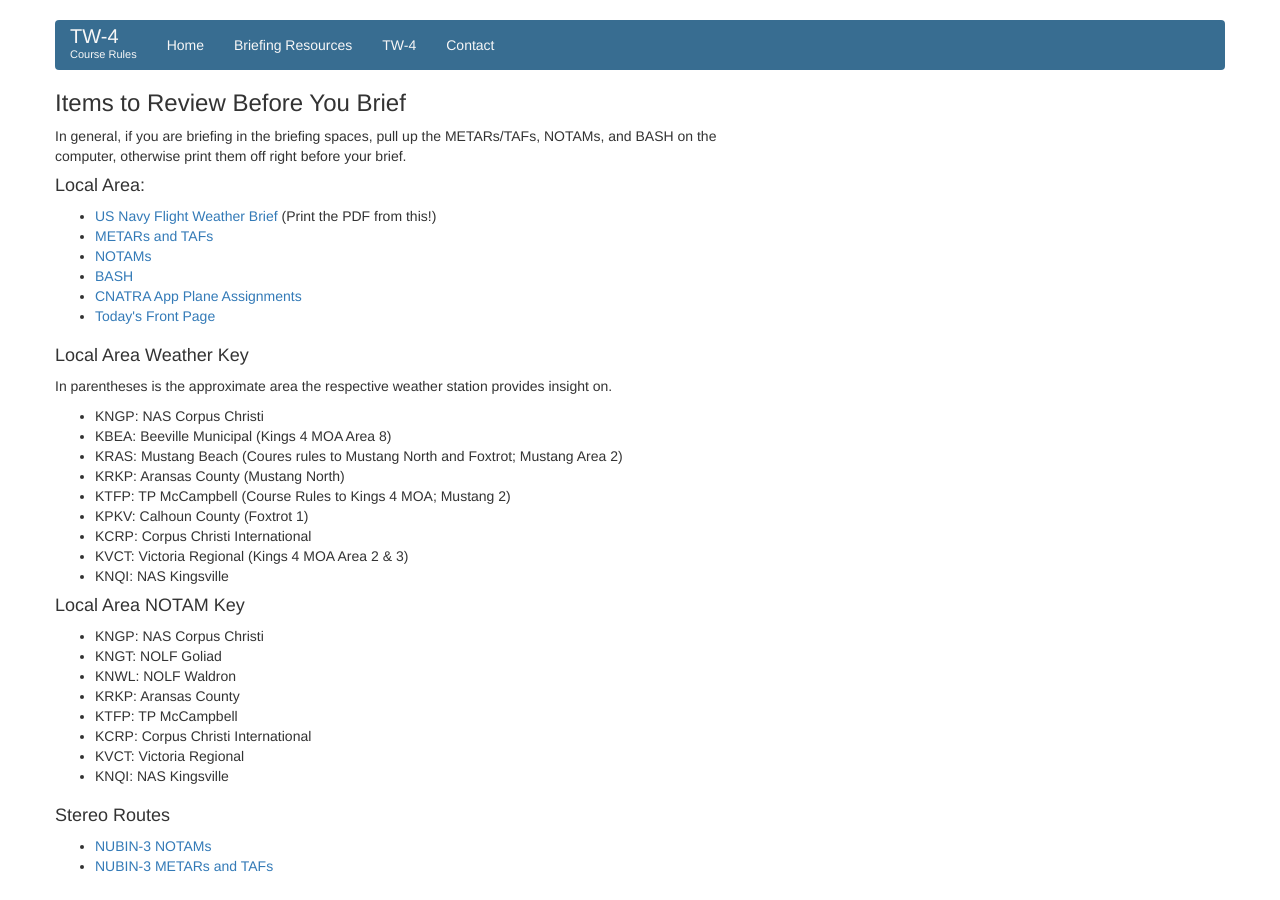
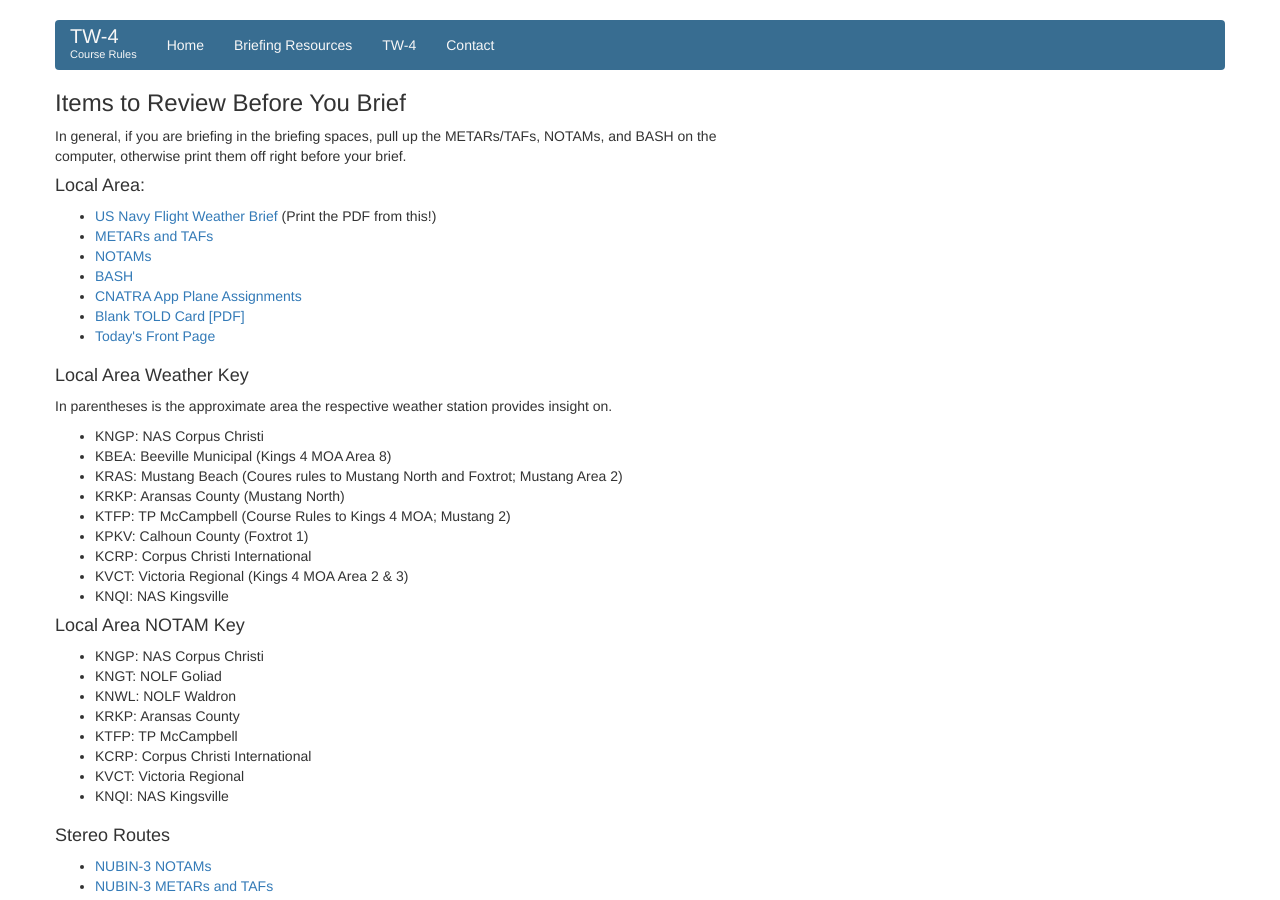
Before and after one commit to courserules/courserules.github.io, a Jekyll site: the page built from brief.html, in a window 1280 px wide and 900 px high. Built offline with Jekyll 4.4.1, drawn with Linux system fonts in a browser that asks for light colours.

Commit message:
added TOLD card download

```diff
--- a/brief.html
+++ b/brief.html
@@ -16,6 +16,7 @@ permalink: /brief/
 				<li><a href="https://www.notams.faa.gov/dinsQueryWeb/queryRetrievalMapAction.do?method=displayByICAOs&reportType=RAW&formatType=DOMESTIC&retrieveLocId=kngp+kngt+knwl+krkp+ktfp+kcrp+kvct+knqi&actionType=notamRetrievalByICAOs" target="_blank">NOTAMs</a></li>
 				<li><a href="http://www.usahas.com/AHASMap.html?Area=VT-28" target="_blank">BASH</a></li>
 				<li><a href="http://www.cnatra.navy.mil" target="_blank">CNATRA App Plane Assignments</a></li>
+				<li><a href="/downloads/TOLD-card.pdf">Blank TOLD Card [PDF]</a></li>
 				<li><a ng-href="https://www.cnatra.navy.mil/scheds/tw4/SQ-VT-28/![[ today | date: 'y-MM-dd' ]]!VT-28!Frontpage.pdf" target="_blank">Today's Front Page</a></li>
 			</ul>
 		</div><!-- /span -->
```
Also changed, not shown: README.md, 1 other file.
